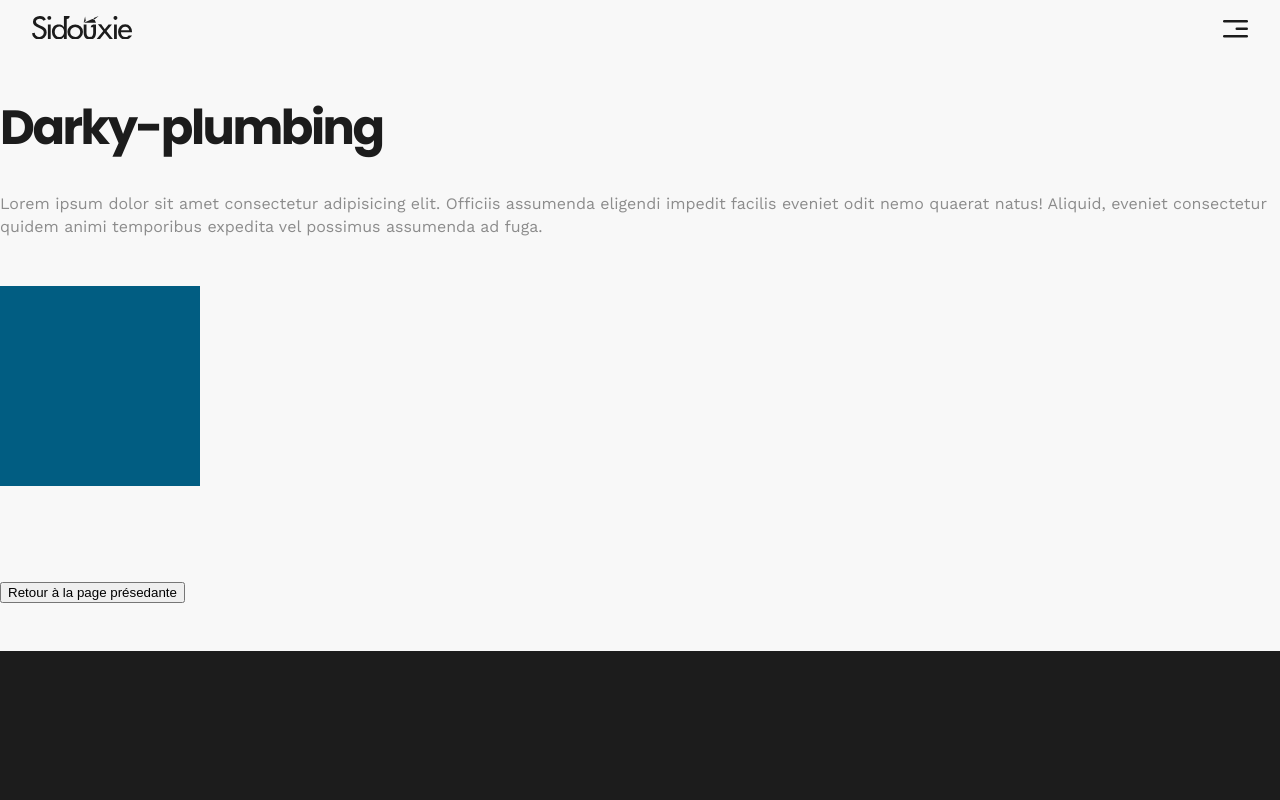
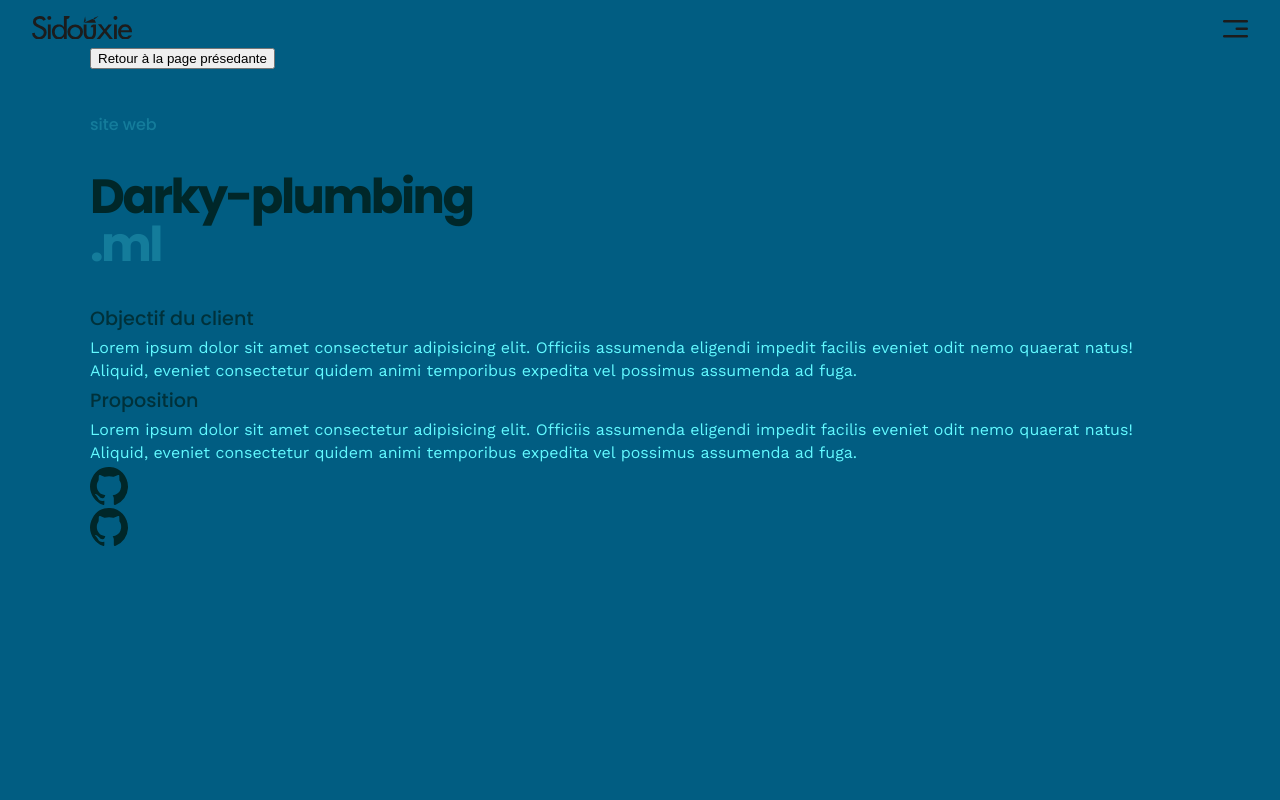
Before and after one commit to sidouxie/sidouxie-v3, a React (Create React App) app: page /work/darky-plumbing in a window 1280 px wide. Shown: the top 800 px of the page. Built offline with nearby package versions, Linux system fonts and the light colour scheme.

Commit message:
ajout de la page not found

```diff
--- a/src/App.js
+++ b/src/App.js
@@ -6,8 +6,8 @@ import Home from './Home'
 import Work from './Work'
 import About from './About'
 import Contact from './Contact'
+import Notfound from './Notfound'
 import WorkPage from './components/WorkPage'
-
 
 const data = [
   {
@@ -19,6 +19,9 @@ const data = [
     colorTitle: '#002729',
     colorText: '#62f9ff',
     imgPath: './captures/darky-capture.jpg',
+    domain: '.ml',
+    link: 'https://darky-plumbing.netlify.app',
+    github: 'https://github.com/sidouxie/Zayn-Plombier',
   },
   {
     id: '2',
@@ -29,6 +32,9 @@ const data = [
     colorTitle: '#001b6a',
     colorText: '#628bfd',
     imgPath: './captures/droppy-capture.jpg',
+    domain: '.ml',
+    link: 'https://droppy.netlify.app',
+    github: 'https://github.com/sidouxie/droppy',
   },
   {
     id: '3',
@@ -39,6 +45,9 @@ const data = [
     colorTitle: '#A8A8A8',
     colorText: '#8a8f8b',
     imgPath: './captures/willab-capture.jpg',
+    domain: '.ml',
+    link: 'https://willab.netlify.app',
+    github: 'https://github.com/sidouxie/willab',
   },
   {
     id: '4',
@@ -49,6 +58,9 @@ const data = [
     colorTitle: '#002729',
     colorText: '#62f9ff',
     imgPath: './captures/nseddi-capture.jpg',
+    domain: '.ml',
+    link: 'https://n-seddi.netlify.app',
+    github: 'https://github.com/sidouxie/n-seddi',
   },
   {
     id: '5',
@@ -59,16 +71,22 @@ const data = [
     colorTitle: '#284042',
     colorText: '#B3F7FF',
     imgPath: './captures/walid-capture.jpg',
+    domain: '.ml',
+    link: 'https://walidkhaladi.netlify.app',
+    github: 'https://github.com/sidouxie/walidkhaladi',
   },
   {
     id: '6',
-    slug: 'sidouxie-v1',
+    slug: 'sidouxie-v2',
     title: 'Sidouxie v2',
     desc: 'Lorem ipsum dolor sit amet consectetur adipisicing elit. Officiis assumenda eligendi impedit facilis eveniet odit nemo quaerat natus! Aliquid, eveniet consectetur quidem animi temporibus expedita vel possimus assumenda ad fuga.',
     color: '#11e783',
     colorTitle: '#07693B',
     colorText: '#0CA85F',
     imgPath: './captures/sidouxie-capture.jpg',
+    domain: '.ml',
+    link: 'https://sidouxie-v2.netlify.app',
+    github: 'https://github.com/sidouxie/sidouxie-v2',
   },
 ]
 
@@ -86,18 +104,26 @@ function App() {
               <Work data={data} />
             </Route>
 
-            <Route path="/work/:slug" render={({ match }) => (
-              <WorkPage data={data.find(p => p.slug === match.params.slug)} />
-            ) } />
+            <Route
+              path="/work/:slug"
+              render={({ match }) => (
+                <WorkPage
+                  data={data.find((p) => p.slug === match.params.slug)}
+                />
+              )}
+            />
 
-            <Route path="/about" exact>
+            <Route path="/about">
               <About />
             </Route>
             <Route path="/" exact>
               <Home />
             </Route>
-            <Route path="/contact" exact>
+            <Route path="/contact">
               <Contact />
+            </Route>
+            <Route path="/*">
+              <Notfound />
             </Route>
           </Switch>
         </Router>
--- /dev/null
+++ b/src/Notfound.js
@@ -0,0 +1,24 @@
+import React from 'react'
+import { Link } from 'react-router-dom'
+
+function Notfound() {
+  return (
+    <main className="not-found">
+      <div className="container">
+        <div className="wrapper">
+          <div className="flexy">
+            <div className="title">
+              <h1>404</h1>
+            </div>
+            <div className="subtitle">
+              <h5>Page not Found, please return home page</h5>
+            </div>
+            <Link to="/">Retournez à la page d'accueil.</Link>
+          </div>
+        </div>
+      </div>
+    </main>
+  )
+}
+
+export default Notfound
--- a/src/components/WorkPage.js
+++ b/src/components/WorkPage.js
@@ -1,27 +1,102 @@
 import React from 'react'
 import { useHistory } from 'react-router-dom'
 import Layout from './Layout'
+import { ReactComponent as Github } from '../assets/github.svg'
 
-function WorkPage({data}) {
+function WorkPage({ data }) {
   const history = useHistory()
 
   return (
+    <Layout>
+      <main className="main-work-page">
+        <div className="head-bg" style={{ backgroundColor: data.color }}>
+          <div className="container">
+            <div className="wrapper">
+              <div className="section-head">
+                <button
+                  style={{ margin: '3rem 0' }}
+                  onClick={() => history.push('./')}
+                >
+                  Retour à la page présedante
+                </button>
 
-            <Layout>
+                <div
+                  style={{ color: data.colorText, opacity: 0.2 }}
+                  className="category"
+                >
+                  <h3>site web</h3>
+                </div>
                 <div className="title">
-                <h1> {data.title} </h1>
-            </div>
-            <div className="text">
-                <p> {data.desc} </p>
+                  <h2 style={{ color: data.colorTitle }}>{data.title}</h2>
+                  <span
+                    style={{ color: data.colorText, opacity: 0.2 }}
+                    className="domain"
+                  >
+                    {data.domain}{' '}
+                  </span>
                 </div>
 
-            <div className="card" style={{textAlign: 'center',width: '200px', height: '200px', backgroundColor: data.color, margin: '3rem 0'}}>
+                <div className="sec-text">
+                  <div className="sec-card">
+                    <div className="subtitle">
+                      <h2 style={{ color: data.colorTitle, opacity: 0.8 }}>
+                        Objectif du client
+                      </h2>
+                    </div>
+                    <div style={{ color: data.colorText }} className="text">
+                      <p>{data.desc}</p>
+                    </div>
+                  </div>
+                  <div className="sec-card">
+                    <div className="subtitle">
+                      <h2 style={{ color: data.colorTitle, opacity: 0.8 }}>
+                        Proposition
+                      </h2>
+                    </div>
+                    <div style={{ color: data.colorText }} className="text">
+                      <p>{data.desc}</p>
+                    </div>
+                  </div>
+                </div>
 
+                <div className="sec-link">
+                  <div className="link">
+                    <a
+                      target="_blank"
+                      href={data.link}
+                      rel="noopener noreferrer"
+                    >
+                      <Github
+                        width={'38px'}
+                        style={{
+                          fill: `${data.colorTitle}`,
+                          cursor: 'pointer',
+                        }}
+                      />
+                    </a>
                   </div>
-            <button style={{margin: '3rem 0'}} onClick={() => history.push('./')}>Retour à la page présedante</button>
-
+                  <div className="link">
+                    <a
+                      target="_blank"
+                      href={data.github}
+                      rel="noopener noreferrer"
+                    >
+                      <Github
+                        width={'38px'}
+                        style={{
+                          fill: `${data.colorTitle}`,
+                          cursor: 'pointer',
+                        }}
+                      />
+                    </a>
+                  </div>
+                </div>
+              </div>
+            </div>
+          </div>
+        </div>
+      </main>
     </Layout>
-
   )
 }
 
--- a/src/styles/_work.scss
+++ b/src/styles/_work.scss
@@ -55,9 +55,7 @@
           height: 100%;
           position: relative;
           z-index: 1;
-          background-position: center;
-          background-repeat: no-repeat;
-          background-size: cover;
+          object-fit: cover;
         }
 
         .sec-head {
--- /dev/null
+++ b/src/styles/_workpage.scss
@@ -0,0 +1,14 @@
+.main-work-page {
+  width: 100%;
+  min-height: 100vh;
+  position: relative;
+
+  .head-bg {
+    width: 100%;
+    height: 100vh;
+    display: block;
+    position: absolute;
+    top: 0;
+    left: 0;
+  }
+}
--- a/src/styles/styles.scss
+++ b/src/styles/styles.scss
@@ -1,5 +1,6 @@
 @import 'options';
 @import 'work';
+@import 'workpage';
 
 body {
   visibility: hidden;
@@ -34,7 +35,6 @@ h6 {
 
 header {
   width: 100%;
-  height: 8vh;
   position: relative;
   display: block;
 }
@@ -157,7 +157,7 @@ nav {
 
   .hero-banner {
     width: 100%;
-    height: 90vh - 10vh;
+    height: 100vh;
     display: flex;
     flex-direction: column;
     justify-content: center;
@@ -315,3 +315,24 @@ footer {
   background-color: $color-300;
   color: $color-600;
 }
+
+.not-found {
+  width: 100%;
+  min-height: 100vh;
+  position: relative;
+  display: flex;
+  flex-direction: column;
+  justify-content: center;
+  align-items: center;
+
+  .flexy {
+    display: flex;
+    flex-direction: column;
+    justify-content: center;
+    align-items: center;
+
+    a {
+      margin: 2rem 0;
+    }
+  }
+}
```
Also changed, not shown: src/assets/github.svg. Lines whose indentation alone changed are shown as unchanged.
